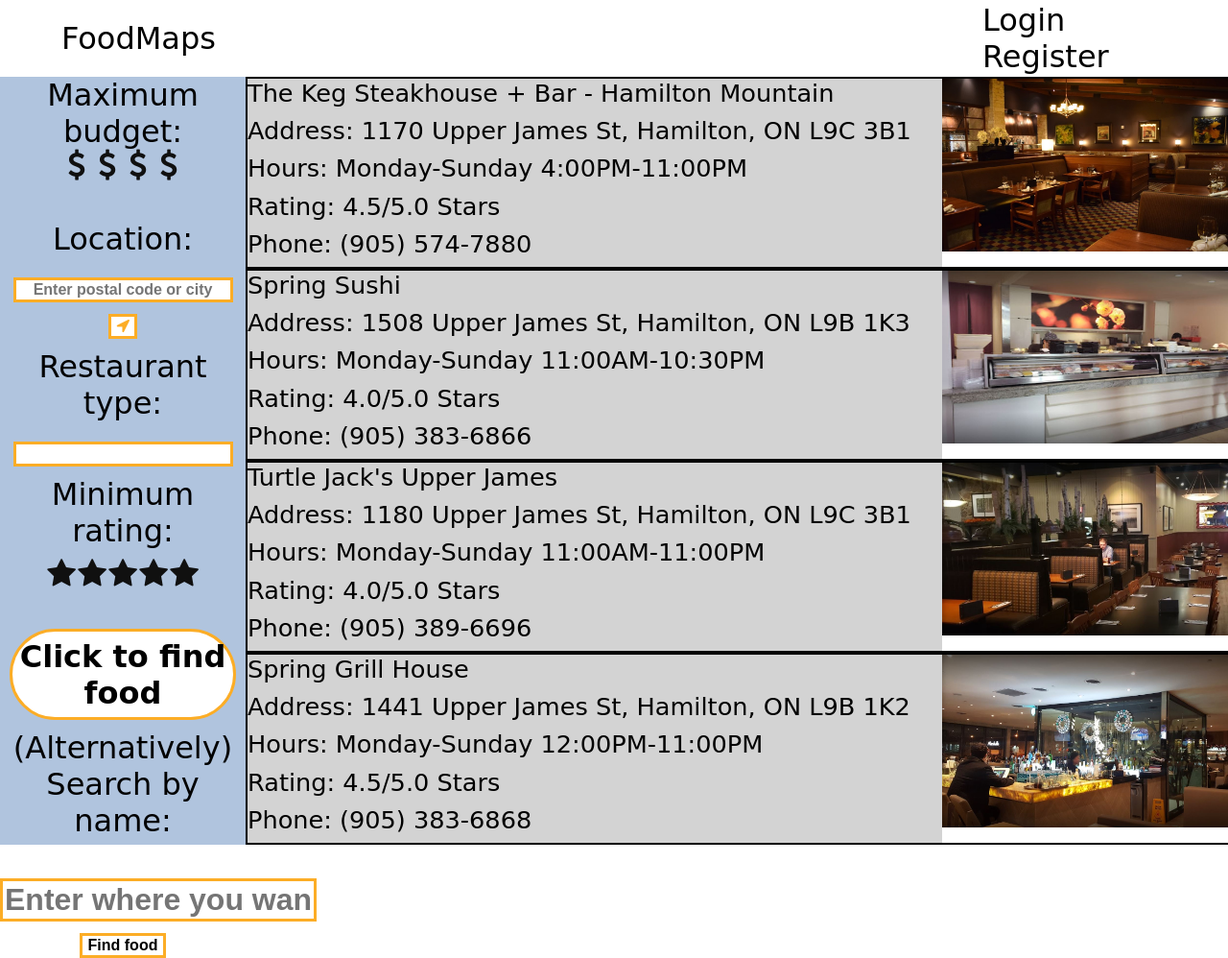
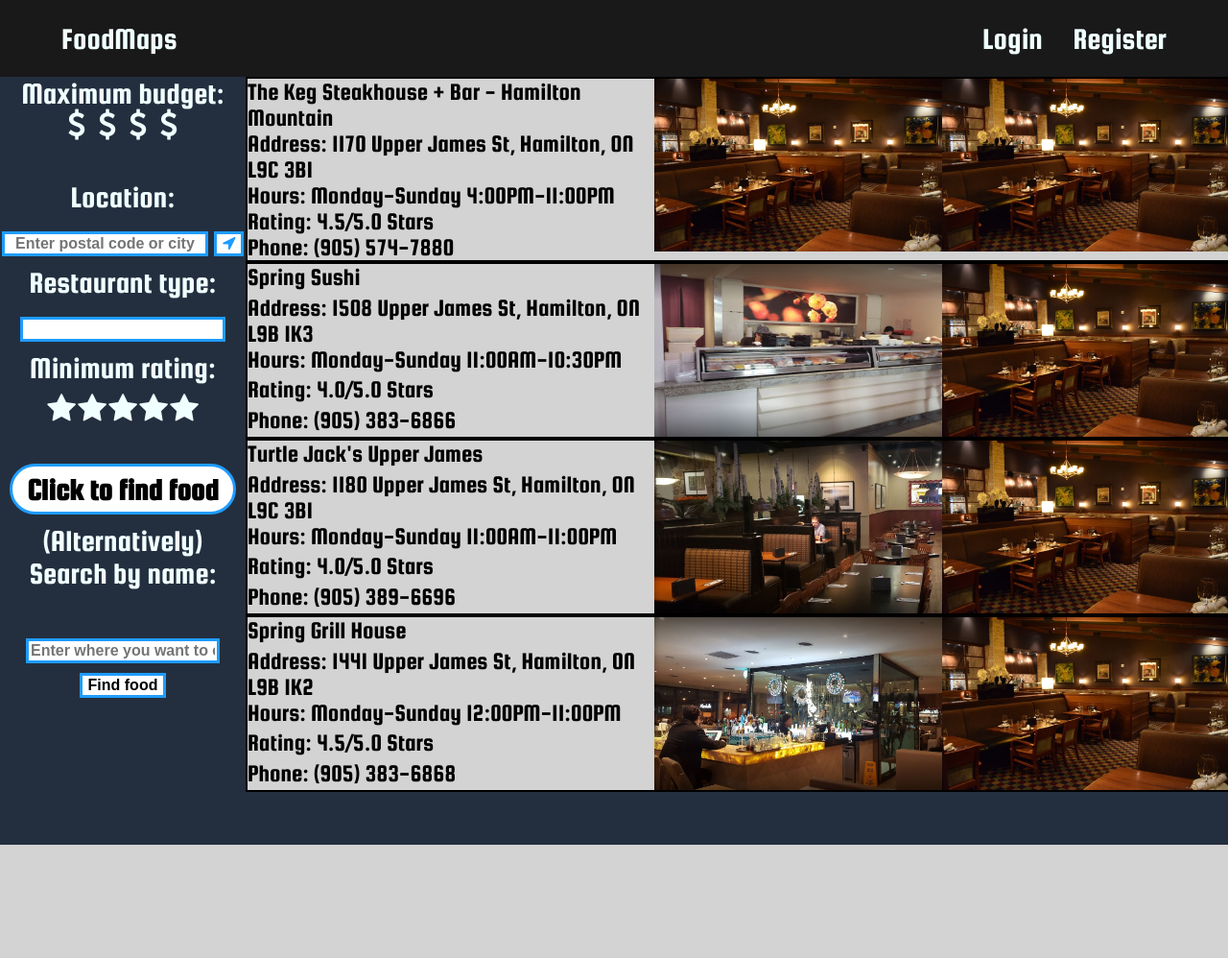
Before and after one commit to JakeA8898/FoodMaps, a PHP site: page /results.html in a window 1280 px wide. Shown: the whole page at 96% size. After the commit the page ends 880 px from the top, so only its background shows below. Run offline with PHP 8.4, Linux system fonts and the light colour scheme.

Commit message:
Added styles to all pages

```diff
--- a/Styles/main.css
+++ b/Styles/main.css
@@ -39,12 +39,16 @@
 
 }
 
+.headL:hover{
+    color: #1f9cff;
+}
+
 .black{
     background: rgb(26, 25, 25);
 }
 
 .off-black{
-    background: rgb(29, 29, 29);
+    background: rgb(35, 47, 63);
 
 }
 
@@ -178,7 +182,7 @@
 }
 
 .input{
-    border: 3px solid #fcad26;
+    border: 3px solid #1f9cff;
 	background-color: white;
 	text-align: center;
 	text-decoration: none;
@@ -189,7 +193,7 @@
 }
 
 #locate:after{
-    color: #fcad26;
+    color: #1f9cff;
     content: '\f124';
     font-family: FontAwesome;
 }
@@ -221,7 +225,7 @@
     position: relative;
     display: block;
     font-size: 2rem;
-    color: #101010;
+    color: azure;
 
 }
 
@@ -271,9 +275,12 @@
 }
 
 .sidebar{
-    background-color: lightsteelblue;
     width: 20vw;
     height: 100vh;
+    position: -webkit-sticky;
+    position: sticky;
+    top: 0;
+
 }
 
 .position{
@@ -290,8 +297,8 @@
     height: 100vh;
 }
 #knownSearch{
-    font-size:1em;
-    width: 25vw;
+    font-size:1rem;
+    width: 75%;
     height:auto;
 }
 
@@ -303,11 +310,11 @@
     background-color: white;
     border: 2px solid black;
     width: 80vw;
-    height: 25vh;
+    height: auto;
 }
 
 .resultPicture{
-    flex-grow: 0;
+    background-color: lightgray;
     height: auto;
     width: auto;
 }
@@ -315,7 +322,9 @@
 .infoBox{
     display: flex;
     flex-direction: column;
+    flex-wrap: wrap;
     width: 100%;
+    height: auto;
 }
 
 .flex-grid-thirds {
@@ -333,6 +342,12 @@
     flex: 1;
 }
 .text{
-    width: 25vw;
-    font-size: 1em;
+    font-size:1rem;
+    width: 80%;
+    height:auto;
 }
+
+
+.searchBar{
+    text-align: center;
+}
--- a/results.html
+++ b/results.html
@@ -6,24 +6,28 @@
     <meta name="viewport" content="width=device-width, initial-scale=1.0">
     <meta http-equiv="X-UA-Compatible" content="ie=edge">
     <link rel="stylesheet" type="text/css" href="Styles/main.css">
+    <link href="https://fonts.googleapis.com/css?family=Squada+One&display=swap" rel="stylesheet">
     <link href="https://stackpath.bootstrapcdn.com/font-awesome/4.7.0/css/font-awesome.min.css" rel="stylesheet">
     <title>Search Results</title>
 </head>
 
 <body>
     <div class="main">
-        <div class="head">
-            <a href="index.html" class="link">FoodMaps</a>
+        <div class="head black">
+            <a href="index.html" class="link"><span class="white headL">FoodMaps</span></a>
             <div class="headerEnd">
-                <a href="" class="link">Login</a>
-                <a href="" class="link">Register</a>
+                <a href="" class="link"><span class="white headL">Login</span></a>
+                <a href="" class="link"><span class="white headL">Register</span></a>
             </div>
+            <!-- <div>
+                LOGIN POPUP
+            </div> -->
         </div>
 
-        <div class="results">
+        <div class="results off-black">
             <div class="sidebar">
                 <div class="position">
-                    <span>Maximum budget:</span>
+                    <span class="white">Maximum budget:</span>
                 </div>
                 <div class="radioSelector cost position">
                     <input type="radio" name="costs" id=cost4><label for="cost4"></label>
@@ -32,20 +36,20 @@
                     <input type="radio" name="costs" id=cost1><label for="cost1"></label>
                 </div>
                 <div class="description position">
-                    <span>Location:</span>
+                    <span class="white">Location:</span>
                 </div>
                 <div class="location position">
-                    <input type="text" id="locateText" class="input" placeholder="Enter postal code or city">
+                    <input type="text" id="locateText" class="input text" placeholder="Enter postal code or city">
                     <button id="locate" class="input"></button>
                 </div>
                 <div class="description position">
-                    <span>Restaurant type:</span>
+                    <span class="white">Restaurant type:</span>
                 </div>
                 <div class="type position">
-                    <input type="text" id="restrauntType" class="input" placeholder="">
+                    <input type="text" id="restrauntType" class="input text" placeholder="">
                 </div>
                 <div class="description position">
-                    <span>Minimum rating:</span>
+                    <span class="white">Minimum rating:</span>
                 </div>
                 <div class="radioSelector raiting position">
                     <input type="radio" name="stars" id=star5><label for="star5"></label>
@@ -58,10 +62,10 @@
                     <a href="" id="search" class="link input">Click to find food</a>
                 </div>
                 <div class="description position">
-                    <span>(Alternatively) Search by name:</span>
+                    <span class="white">(Alternatively) Search by name:</span>
                 </div>
-                <div class=" spacing searchBar position">
-                    <input type="text" id="knownSearch" class="input" placeholder="Enter where you want to eat">
+                <div class=" spacing position searchBar">
+                    <input type="text" id="knownSearch" class="input text " placeholder="Enter where you want to eat">
                     <button id="buttonSearch" class="input">Find food</button>
                 </div>
             </div>
@@ -87,6 +91,10 @@
                                 <span>Phone: (905) 574-7880</span>
                             </div>
                         </div>
+                    </div>
+                    <div class="resultPicture">
+                        <img src="media/Keg_dining_room.jpg" alt="The Keg Dining Room"
+                            style="float:right;width:300px;height:180px;">
                     </div>
                     <div class="resultPicture">
                         <img src="media/Keg_dining_room.jpg" alt="The Keg Dining Room"
@@ -118,6 +126,10 @@
                         <img src="media/Spring_dining_room.jpg" alt="The Spring Sushi Dining Room"
                             style="float:right;width:300px;height:180px;">
                     </div>
+                    <div class="resultPicture">
+                        <img src="media/Keg_dining_room.jpg" alt="The Keg Dining Room"
+                            style="float:right;width:300px;height:180px;">
+                    </div>
                 </div>
 
                 <div class="result">
@@ -142,6 +154,10 @@
                     </div>
                     <div class="resultPicture">
                         <img src="media/Turtle_dining_room.jpg" alt="The Turtle Jacks Room"
+                            style="float:right;width:300px;height:180px;">
+                    </div>
+                    <div class="resultPicture">
+                        <img src="media/Keg_dining_room.jpg" alt="The Keg Dining Room"
                             style="float:right;width:300px;height:180px;">
                     </div>
                 </div>
@@ -170,6 +186,10 @@
                         <img src="media/Grill_dining_room.jpg" alt="The Spring Grill Dining Room"
                             style="float:right;width:300px;height:180px;">
                     </div>
+                    <div class="resultPicture">
+                        <img src="media/Keg_dining_room.jpg" alt="The Keg Dining Room"
+                            style="float:right;width:300px;height:180px;">
+                    </div>
                 </div>
 
             </div>
```
Also changed, not shown: index.html (+4 -4 lines).
